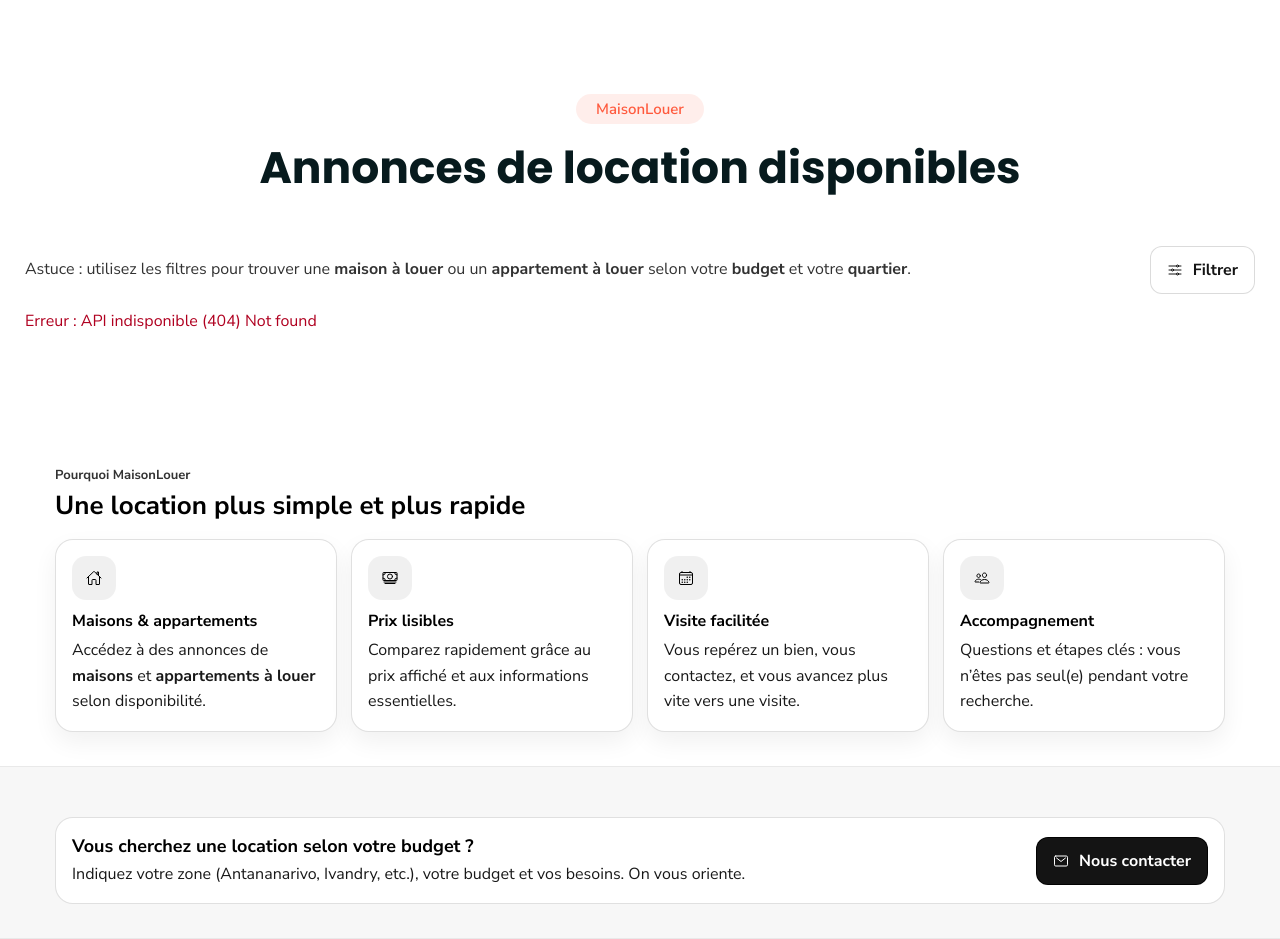
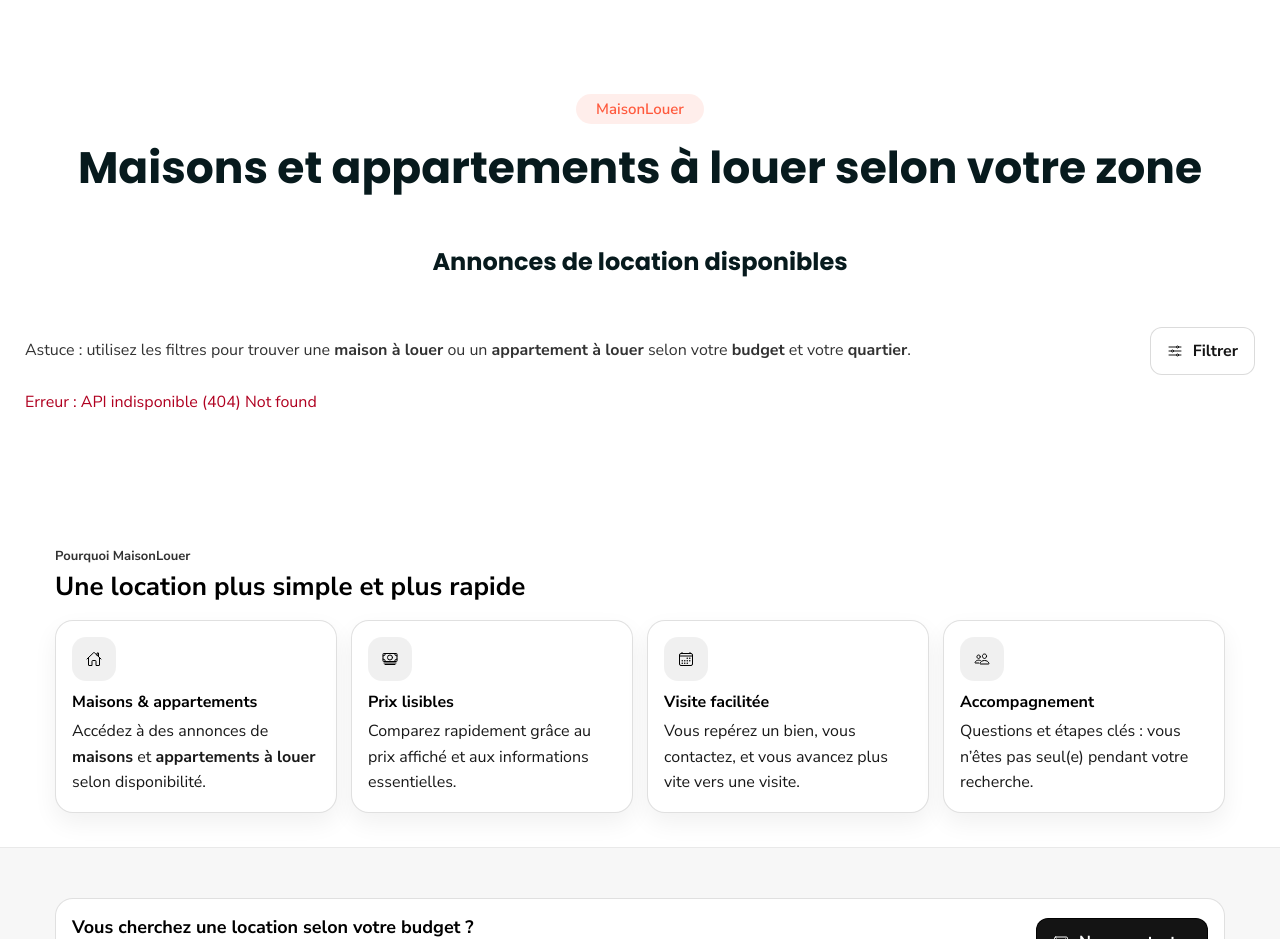
Before and after one commit to sakapuce911/maisonlouer, a website: page locations.html in a window 1280 px wide. Shown: the part 1120-2059 px from the top of the page. Drawn offline with nearby package versions, Linux system fonts and the light colour scheme; no server answers.

Commit message:
SEO: H2 local avant listings locations

```diff
--- a/locations.html
+++ b/locations.html
@@ -226,8 +226,16 @@
 
         <p class="section-subtitle">MaisonLouer</p>
 
-        <!-- ✅ H2 SEO -->
-        <h2 class="h2 section-title">Annonces de location disponibles</h2>
+        <!-- ✅ H2 SEO PRINCIPAL -->
+        <h2 class="h2 section-title">
+          Maisons et appartements à louer selon votre zone
+        </h2>
+
+        <!-- ✅ H2 secondaire (plus orienté listings) -->
+        <h3 class="h3 section-title" style="margin-top:8px;">
+          Annonces de location disponibles
+        </h3>
+
 
         <div class="roa-listings-toolbar">
           <p class="roa-muted">
```
